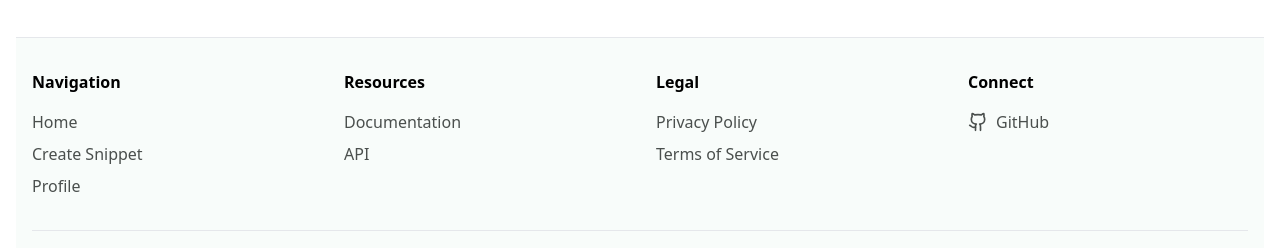
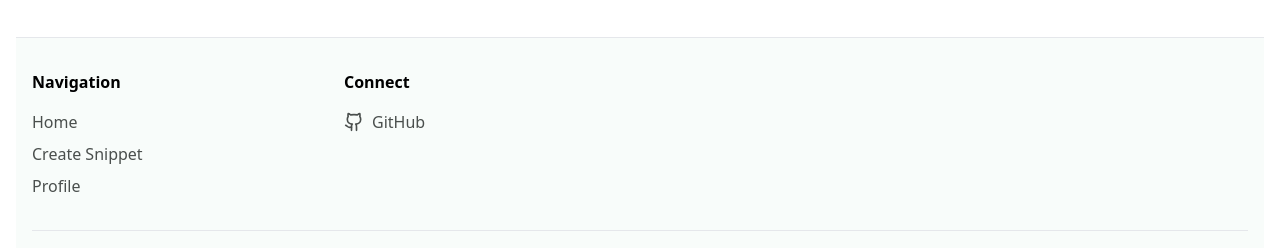
Before and after one commit to naguib-med/code-snippets, a Next.js app: page / in a window 1280 px wide. Shown: the part 1358-1606 px from the top of the page. Built offline with nearby package versions, Linux system fonts and the light colour scheme; no server answers; the database is empty.

Commit message:
feat: Remove unused resource and legal links from footer component

```diff
--- a/components/footer.tsx
+++ b/components/footer.tsx
@@ -36,48 +36,6 @@ export function Footer() {
             </ul>
           </div>
           <div>
-            <h3 className="font-semibold mb-4">Resources</h3>
-            <ul className="space-y-2">
-              <li>
-                <Link
-                  href="/docs"
-                  className="text-muted-foreground hover:text-foreground"
-                >
-                  Documentation
-                </Link>
-              </li>
-              <li>
-                <Link
-                  href="/api-docs"
-                  className="text-muted-foreground hover:text-foreground"
-                >
-                  API
-                </Link>
-              </li>
-            </ul>
-          </div>
-          <div>
-            <h3 className="font-semibold mb-4">Legal</h3>
-            <ul className="space-y-2">
-              <li>
-                <Link
-                  href="/privacy"
-                  className="text-muted-foreground hover:text-foreground"
-                >
-                  Privacy Policy
-                </Link>
-              </li>
-              <li>
-                <Link
-                  href="/terms"
-                  className="text-muted-foreground hover:text-foreground"
-                >
-                  Terms of Service
-                </Link>
-              </li>
-            </ul>
-          </div>
-          <div>
             <h3 className="font-semibold mb-4">Connect</h3>
             <Link
               href="https://github.com"
```
